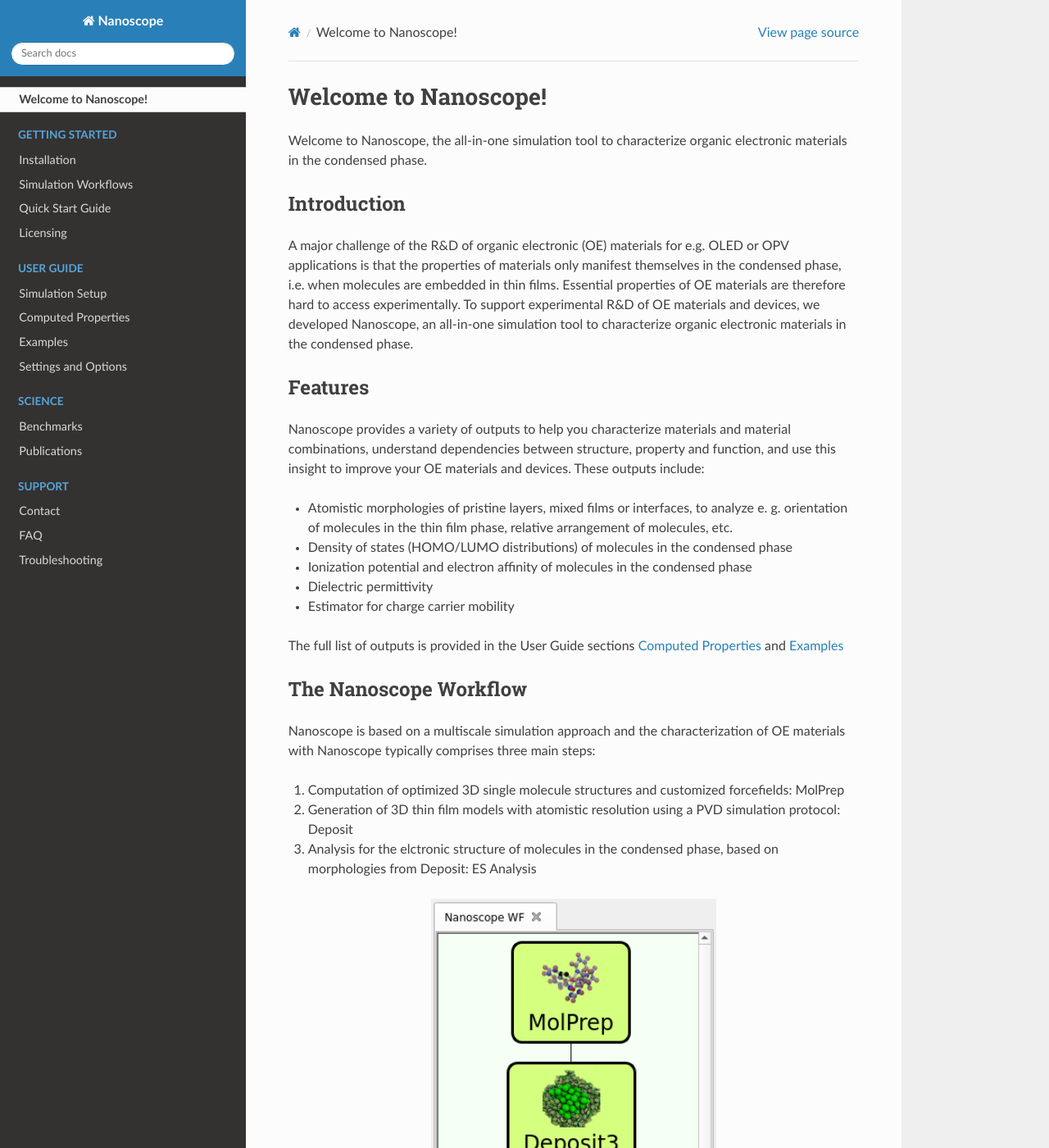
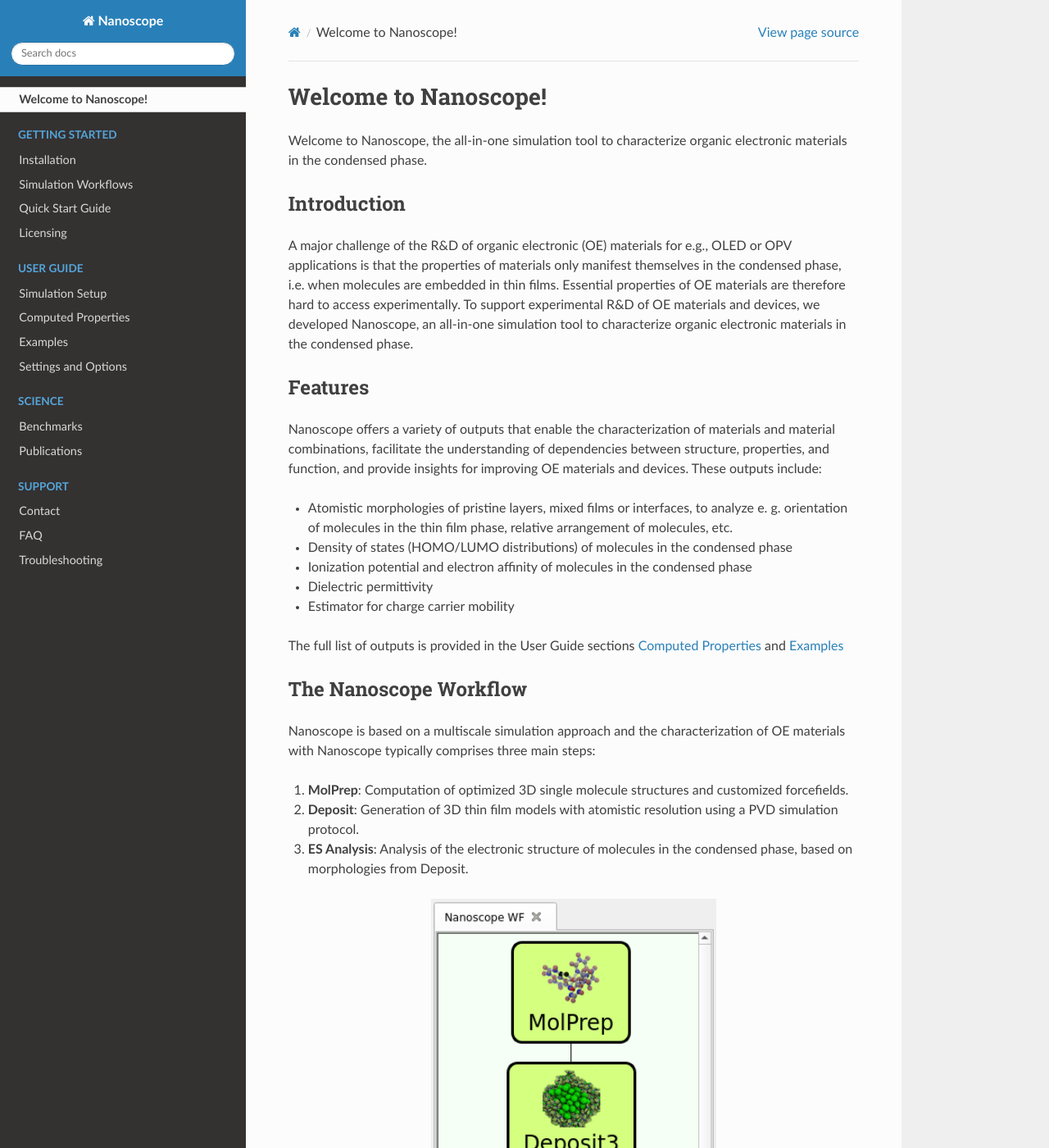
Before and after one commit to NanomatchGmbH/nanoscope-docs, a Sphinx documentation site: the page built from docs/source/home/home.rst, in a window 1280 px wide and 1400 px high. Shown: the whole window at 82% size. Built offline with Sphinx 7.4.7 and the Read the Docs theme 2.0.0, drawn with Linux system fonts in a browser that asks for light colours.

Commit message:
grammar and obvious improments that you like to accept

```diff
--- a/docs/source/home/home.rst
+++ b/docs/source/home/home.rst
@@ -15,12 +15,12 @@
 
 Introduction
 -------------
-A major challenge of the R&D of organic electronic (OE) materials for e.g. OLED or OPV applications is that the properties of materials only manifest themselves in the condensed phase, i.e. when molecules are embedded in thin films. Essential properties of OE materials are therefore hard to access experimentally. To support experimental R&D of OE materials and devices, we developed Nanoscope, an all-in-one simulation tool to characterize organic electronic materials in the condensed phase.
+A major challenge of the R&D of organic electronic (OE) materials for e.g., OLED or OPV applications is that the properties of materials only manifest themselves in the condensed phase, i.e. when molecules are embedded in thin films. Essential properties of OE materials are therefore hard to access experimentally. To support experimental R&D of OE materials and devices, we developed Nanoscope, an all-in-one simulation tool to characterize organic electronic materials in the condensed phase.
 
 
 Features
 ---------
-Nanoscope provides a variety of outputs to help you characterize materials and material combinations, understand dependencies between structure, property and function, and use this insight to improve your OE materials and devices. These outputs include:
+Nanoscope offers a variety of outputs that enable the characterization of materials and material combinations, facilitate the understanding of dependencies between structure, properties, and function, and provide insights for improving OE materials and devices. These outputs include:
 
 - Atomistic morphologies of pristine layers, mixed films or interfaces, to analyze e. g. orientation of molecules in the thin film phase, relative arrangement of molecules, etc.
 - Density of states (HOMO/LUMO distributions) of molecules in the condensed phase
@@ -36,10 +36,9 @@
 
 Nanoscope is based on a multiscale simulation approach and the characterization of OE materials with Nanoscope typically comprises three main steps:
 
-1. Computation of optimized 3D single molecule structures and customized forcefields: MolPrep
-2. Generation of 3D thin film models with atomistic resolution using a PVD simulation protocol: Deposit
-3. Analysis for the elctronic structure of molecules in the condensed phase, based on morphologies from Deposit: ES Analysis
-
+1. **MolPrep**: Computation of optimized 3D single molecule structures and customized forcefields.
+2. **Deposit**: Generation of 3D thin film models with atomistic resolution using a PVD simulation protocol.
+3. **ES Analysis**: Analysis of the electronic structure of molecules in the condensed phase, based on morphologies from Deposit.
 
 .. figure:: home/Nanoscope_WF.png
    :alt: Multiscale Workflow
```
